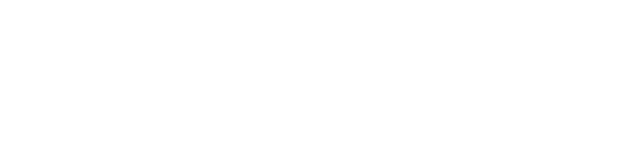
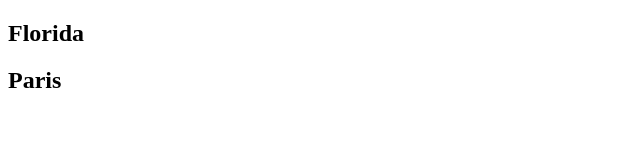
Before and after one commit to MADES99/my-travel-plans, a plain HTML site: page index.html in a window 1280 px wide. Shown: the whole page, without its empty margins (0-640 px from the left). Drawn offline with Linux system fonts and the light colour scheme; files whose address does not match are found by name.

Commit message:
Update html file

```diff
--- a/index.html
+++ b/index.html
@@ -9,5 +9,17 @@
 </head>
 <body>
 
+    <div class="container">
+        <div class="destination-container">
+            <div class="destination" id="florida">
+                <h2>Florida</h2>
+            </div>
+
+            <div class="destination" id="paris">
+                <h2>Paris</h2>
+            </div>
+        </div>
+    </div>
+
 </body>
 </html>
```
